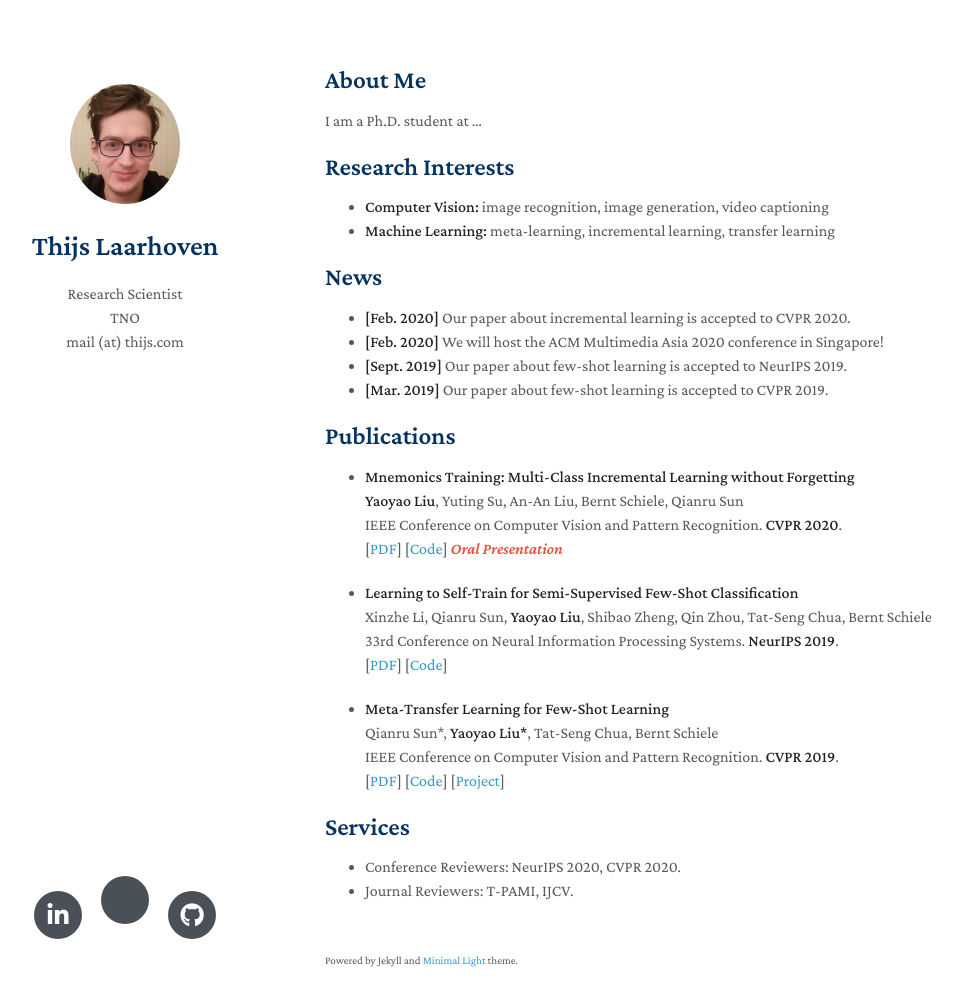
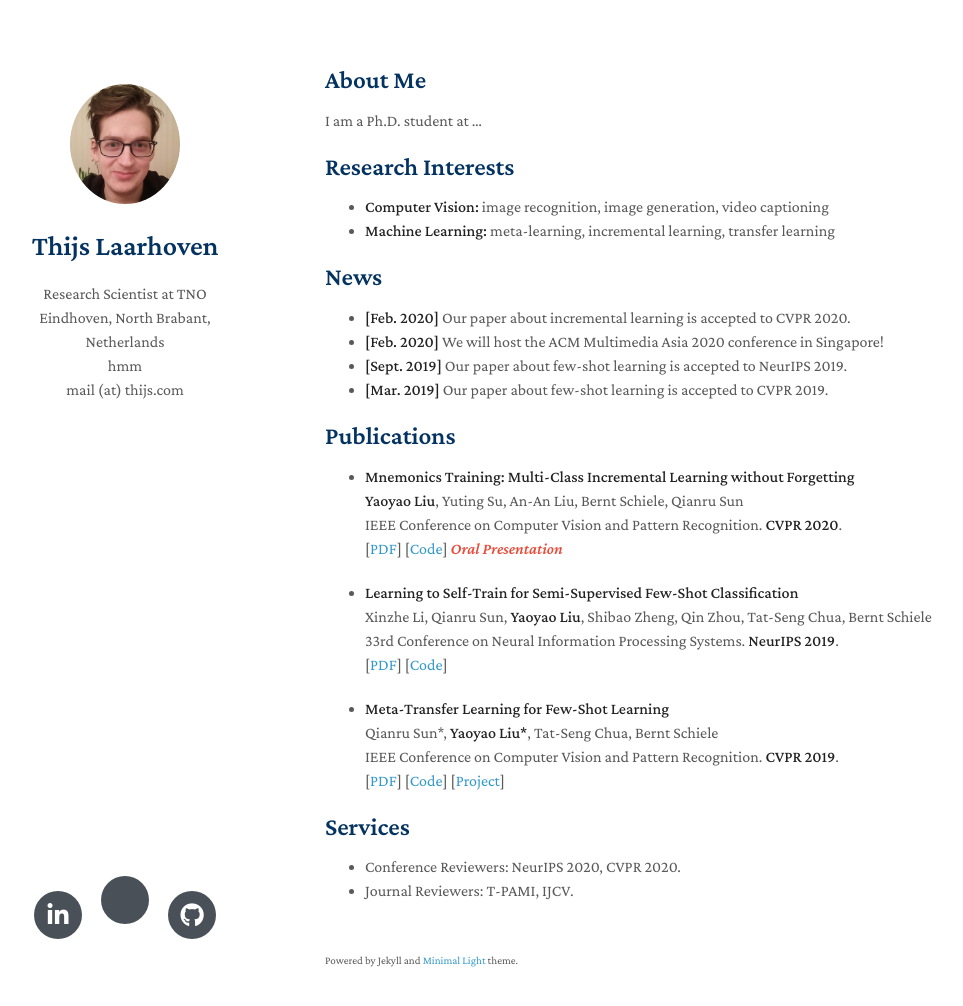
Before and after one commit to tmmlaarhoven/minimal-light, a Jekyll site: the page built from index.md, in a window 1280 px wide and 1041 px high. Shown: the top 1006 px of the window, without its empty margins (145-1108 px from the left). Built offline with Jekyll 4.4.1, drawn with Linux system fonts in a browser that asks for light colours; nearby versions of some CDN libraries; a style sheet for code colours, icons or effects is not loaded; our own code applies the rules of GitHub Pages for plain Markdown files.

Commit message:
Update _config.yml

```diff
--- a/_config.yml
+++ b/_config.yml
@@ -1,6 +1,6 @@
 title: Thijs Laarhoven
-position: Research Scientist
-affiliation: TNO
+position: Research Scientist at TNO
+affiliation: Eindhoven, North Brabant, Netherlands <br/> hmm
 email: mail (at) thijs.com
 keywords: minimal academic
 google_scholar: https://scholar.google.nl/citations?user=lLqnszIAAAAJ
```
